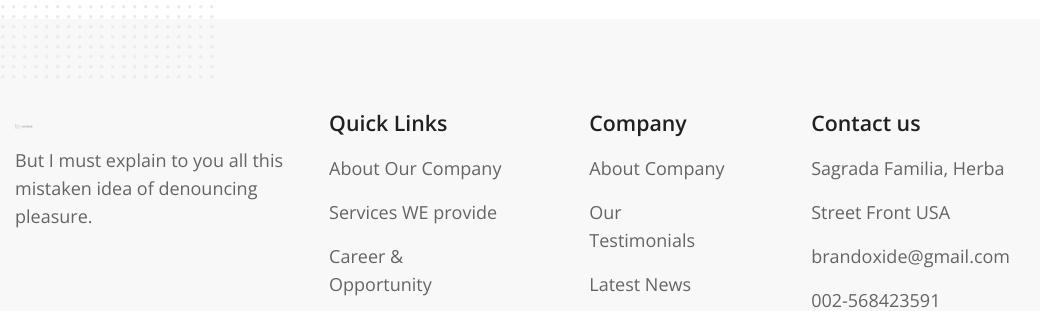
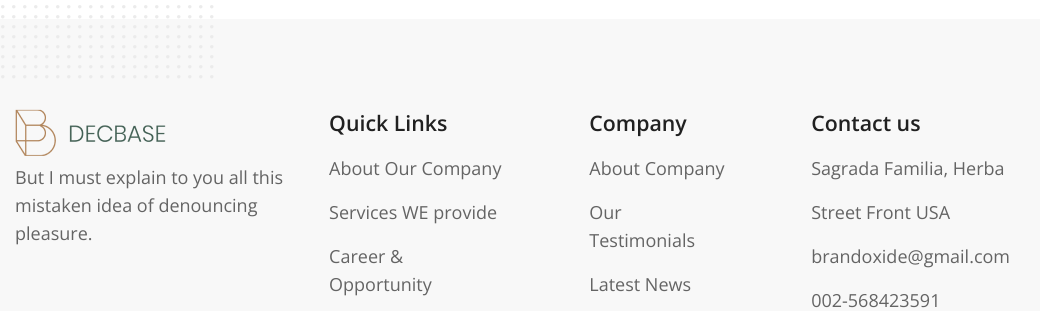
Before and after one commit to olenapolko/decbase-project, a plain HTML site: page index.html in a window 1280 px wide. Shown: the part 7277-7588 px from the top of the page, 0-1040 px from the left. Drawn offline with nearby package versions, Linux system fonts and the light colour scheme; no server answers.

Commit message:
deleted needless files

```diff
--- a/assets/scss/components/_footer.scss
+++ b/assets/scss/components/_footer.scss
@@ -21,11 +21,6 @@
         text-align: center;
         flex-basis: unset;
       }
-    }
-
-    &__logo {
-      display: inline-block;
-      margin-bottom: 20px;
     }
 
     &__nav {
@@ -64,11 +59,6 @@
       }
     }
 
-    &__logo{
-      width: 18px;
-      height: 18px;
-    }
-
     &__socials-link {
       width: 40px;
       height: 40px;
```
Also changed, not shown: assets/scss/components/_header.scss (+4 -4 lines), package.json (deleted, +0 -14 lines), assets/scss/components/_confetti.scss (indentation only), style/style.css, style/style.min.css, 4 other files.
